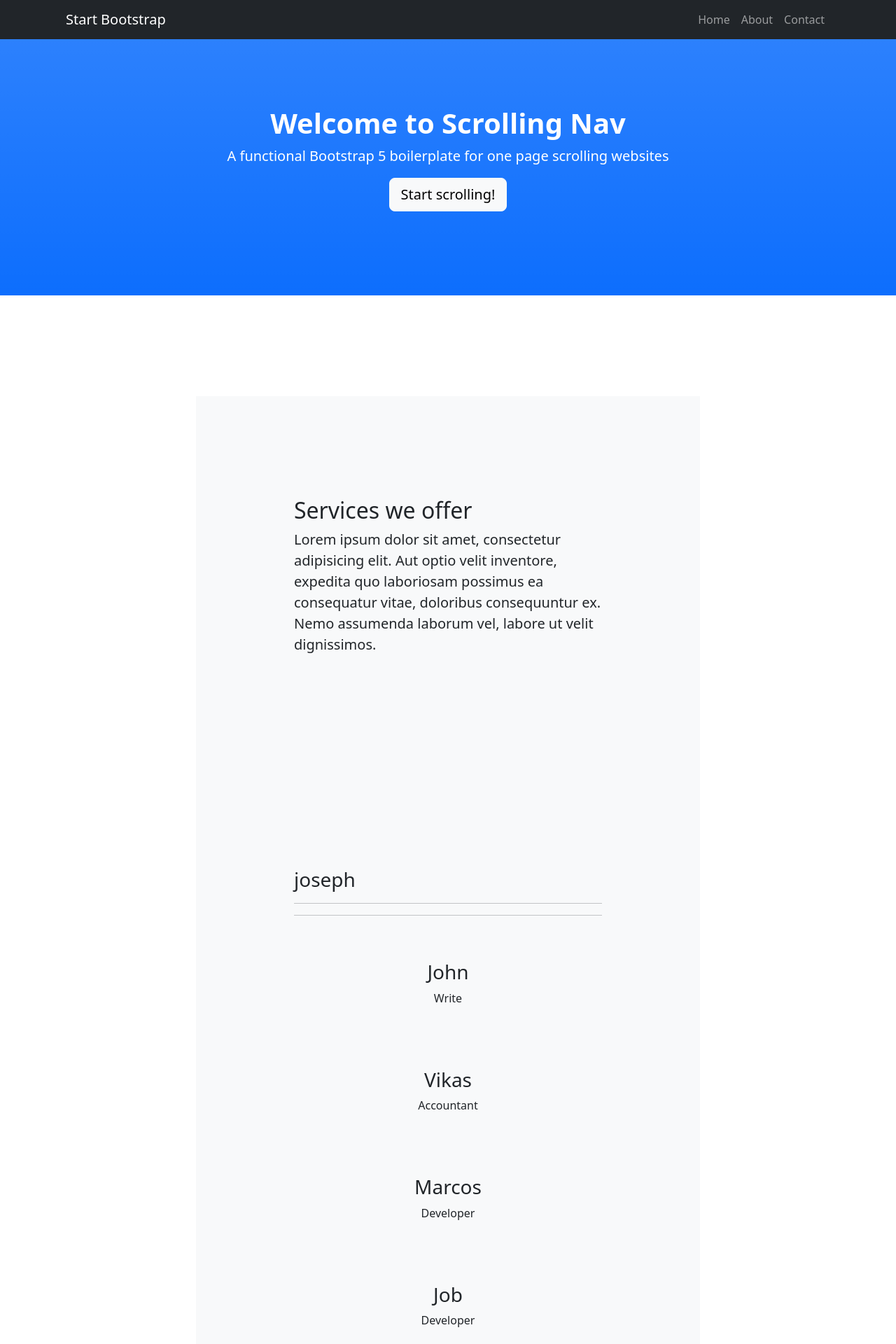
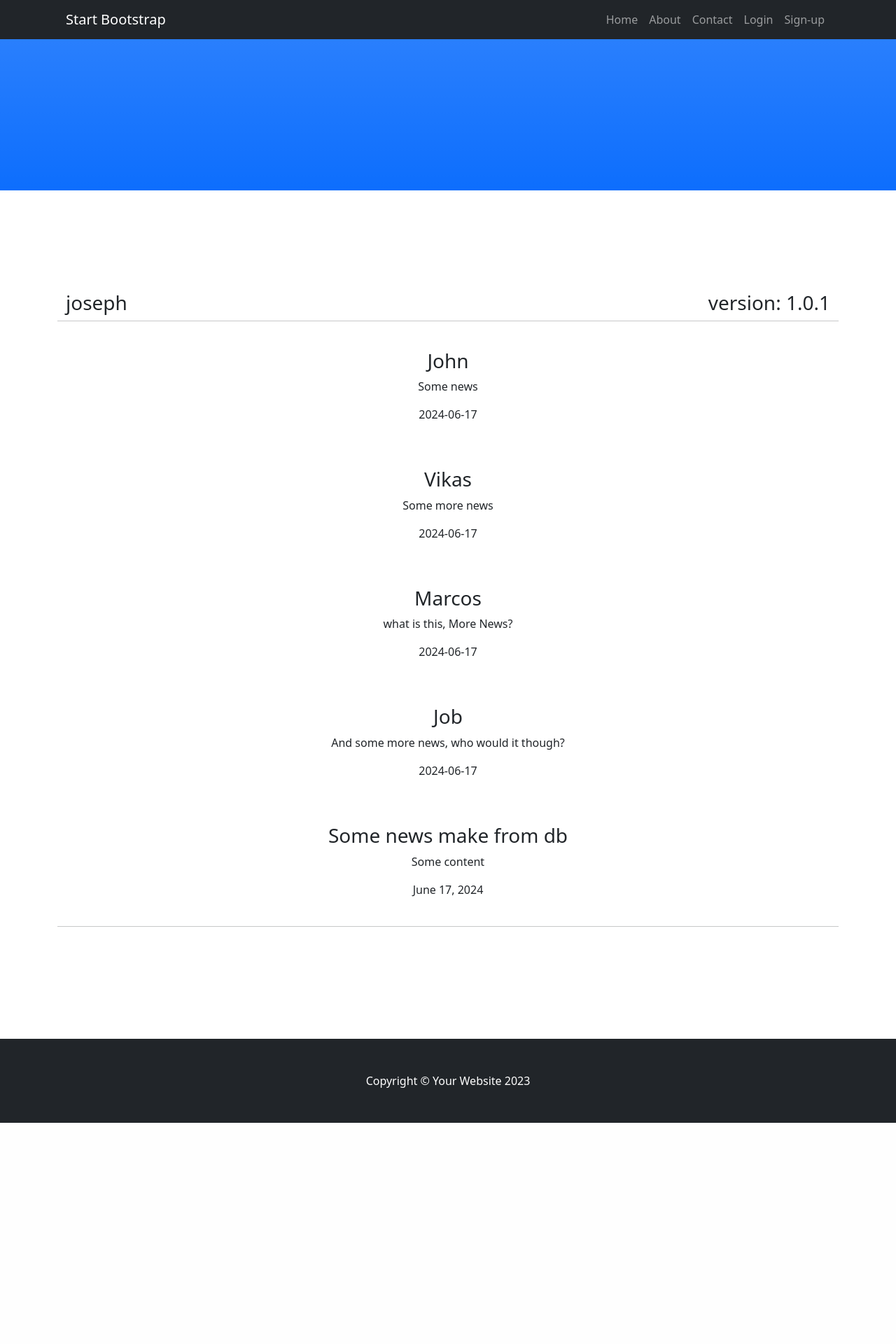
Before and after one commit to JoseJohnen/NewsPortafolioJJ, a Django app: page / in a window 1280 px wide. Shown: the top 1920 px of the page at 70% size. After the commit the page ends 1604 px from the top, so only its background shows below. Run offline with Django 5.2, Linux system fonts and the light colour scheme; data comes from the database, SQL or seed files in the repository; some libraries are stand-ins or nearby versions.

Commit message:
improvements

```diff
--- a/EjemploDjangoJJApp/models.py
+++ b/EjemploDjangoJJApp/models.py
@@ -1,12 +1,21 @@
 from django.db import models
 
 # Create your models here.
-class Member(models.Model):
-    fname = models.CharField(max_length=50)
-    lname = models.CharField(max_length=100)
-    email = models.EmailField(max_length=200, unique=True)
-    passwd = models.CharField(max_length=50)
-    age = models.IntegerField()
+# class Member(models.Model):
+    # fname = models.CharField(max_length=50)
+    # lname = models.CharField(max_length=100)
+    # email = models.EmailField(max_length=200, unique=True) # This is for having an example of unique
+    # passwd = models.CharField(max_length=50)
+    # age = models.IntegerField()
+
+    # def __str__(self):
+    #    return self.fname + " " + self.lname
+
+class News(models.Model):
+    title = models.CharField(max_length=50)
+    content = models.CharField(max_length=200)
+    date = models.DateField()
+
 
     def __str__(self):
-        return self.fname + " " + self.lname
+       return "<b>" + self.title + "</b><br/>" + self.content + "<br/>" + self.date
--- a/EjemploDjangoJJWeb/views.py
+++ b/EjemploDjangoJJWeb/views.py
@@ -1,6 +1,8 @@
 from django.shortcuts import HttpResponse, render, redirect
-from EjemploDjangoJJApp.models import Member
-from .forms import Memberform
+# from EjemploDjangoJJApp.models import Member
+from EjemploDjangoJJApp.models import News
+# from .forms import Memberform
+from .forms import Newsform
 from django.contrib import messages
 from django.contrib.auth.forms import UserCreationForm
 from django.contrib.auth.decorators import login_required
@@ -20,37 +22,66 @@ def dashboard(request):
 
 def homepage(request):
 
-    employes = [
+    news = [
         {
-            'name': 'John',
-            'designation':'Write'
+            'title': 'John',
+            'content':'Some news',
+            'date': '2024-06-17'
         },
         {
-            'name': 'Vikas',
-            'designation':'Accountant'
+            'title': 'Vikas',
+            'content':'Some more news',
+            'date': '2024-06-17'
         },
         {
-            'name': 'Marcos',
-            'designation':'Developer'
+            'title': 'Marcos',
+            'content':'what is this, More News?',
+            'date': '2024-06-17'
         },
         {
-            'name': 'Job',
-            'designation':'Developer'
+            'title': 'Job',
+            'content':'And some more news, who would it though?',
+            'date': '2024-06-17'
         },
     ]
 
+    # employes = [
+    #     {
+    #         'name': 'John',
+    #         'designation':'Write'
+    #     },
+    #     {
+    #         'name': 'Vikas',
+    #         'designation':'Accountant'
+    #     },
+    #     {
+    #         'name': 'Marcos',
+    #         'designation':'Developer'
+    #     },
+    #     {
+    #         'name': 'Job',
+    #         'designation':'Developer'
+    #     },
+    # ]
+
+    # anon=type('', (object, ), {})
+    # for m in Member.objects.all():
+    #     employes.append(type('', (object,), { "name" : m.fname+" "+m.lname, "designation":'Dbase'}) )
+
     anon=type('', (object, ), {})
-    for m in Member.objects.all():
-        employes.append(type('', (object,), { "name" : m.fname+" "+m.lname, "designation":'Dbase'}) )
+    for m in News.objects.all():
+        # news.append(type('', (object,), { m }) ) # If you format properly from the class, you use it like this, else, you make it like the next line
+        news.append(type('', (object,), { "title" : m.title, "content": m.content, "date": m.date }) )
 
-    data = {'name': "joseph",'version': "1.0.1",'employees':employes}
+    # data = {'name': "joseph",'version': "1.0.1",'employees':employes}
+    data = {'name': "joseph",'version': "1.0.1",'news':news}
     return render(request, 'index.html', data)
 
 def about(request):
     return render(request, 'about.html')
 
 def contact(request):
-    return HttpResponse('<h1>This is Contact Page</h1>')
+    return HttpResponse('<h1>This is the Contact Page</h1><br><br><p>Yes, it is like this because its here to show the example of using HttpResponse instead of render or something else in the view</p>')
 
 
 
@@ -60,20 +91,36 @@ def join(request):
         if form.is_valid():
             form.save()
         else:
-            fname = request.POST['fname']
-            lname = request.POST['lname']
-            email = request.POST['email']
-            passwd = request.POST['passwd']
-            age = request.POST['age']
+            title = request.POST['title']
+            content = request.POST['content']
+            date = request.POST['date']
             messages.success(request, ('There was an error in your form, please check it and try again'))
             #return redirect('join')
             return render(request, 'join.html', {
-                'fname' : fname,
-                'lname' : lname,
-                'email' : email,
-                'passwd' : passwd,
-                'age' : age,
+                'title' : title,
+                'content' : content,
+                'date' : date
             })
+
+    # if request.method == "POST":
+    #     form = Memberform(request.POST or None)
+    #     if form.is_valid():
+    #         form.save()
+    #     else:
+    #         fname = request.POST['fname']
+    #         lname = request.POST['lname']
+    #         email = request.POST['email']
+    #         passwd = request.POST['passwd']
+    #         age = request.POST['age']
+    #         messages.success(request, ('There was an error in your form, please check it and try again'))
+    #         #return redirect('join')
+    #         return render(request, 'join.html', {
+    #             'fname' : fname,
+    #             'lname' : lname,
+    #             'email' : email,
+    #             'passwd' : passwd,
+    #             'age' : age,
+    #         })
 
         messages.success(request, ('Your Form has been Submitted Successfully'))
         return redirect('home')
--- a/templates/base.html
+++ b/templates/base.html
@@ -11,6 +11,10 @@
     <link rel="icon" type="image/x-icon" href="{% static 'assets/favicon.ico' %}" />
     <!-- Core theme CSS (includes Bootstrap) -->
     <link href="{% static 'css/styles.css' %}" rel="stylesheet" />
+    <!-- Bootstrap core JS -->
+    <script src="https://cdn.jsdelivr.net/npm/bootstrap@5.2.3/dist/js/bootstrap.bundle.min.js"></script>
+    <!-- Core theme JS -->
+    <script src="{% static 'js/scripts.js' %}"></script>
   </head>
   <body id="page-top">
     <!-- Navigation -->
@@ -29,6 +33,22 @@
             <li class="nav-item">
               <a class="nav-link" href="{% url 'contact' %}">Contact</a>
             </li>
+            {% if user.is_authenticated %}
+              <li class="nav-item">
+                <a class="nav-link" href="{% url 'profile' %}">Welcome {{ user.username }}</a>
+              </li>
+              <form method="POST" class="nav-item" style="background-color: transparent; background-repeat: no-repeat; border: none; cursor: pointer; overflow: hidden; outline: none;" action="{% url 'logout' %}">
+                {% csrf_token %}
+                <button type="submit" class="nav-link">Logout</button>
+              </form>
+            {% else %}
+              <li class="nav-item">
+                <a class="nav-link" href="{% url 'login' %}">Login</a>
+              </li>
+              <li class="nav-item">
+                <a class="nav-link" href="{% url 'authView' %}">Sign-up</a>
+              </li>
+            {% endif %}
           </ul>
         </div>
       </div>
@@ -36,11 +56,10 @@
     <!-- Header -->
     <header class="bg-primary bg-gradient text-white">
       <div class="container px-4 text-center">
-        <h1 class="fw-bolder">Welcome to Scrolling Nav</h1>
-        <p class="lead">A functional Bootstrap 5 boilerplate for one page scrolling websites</p>
-        <a class="btn btn-lg btn-light" href="#about">Start scrolling!</a>
-        <br>
-        <br>
+        {% if user.is_authenticated %}
+          <h1 class="fw-bolder">Welcome to Scrolling Nav</h1>
+        {% endif %}
+        <br />
         {% if messages %}
           {% for message in messages %}
             <div class="alert alert-warning alert-dismissible fade show" role="alert">
@@ -52,42 +71,25 @@
       </div>
     </header>
     <!-- About section -->
-    <section id="about">
+    <section>
       <div class="container px-4">
         <div class="row gx-4 justify-content-center">
-          <div class="col-lg-8">
             {% block content %}
 
             {% endblock %}
-          </div>
-        </div>
-      </div>
-    </section>
-
-    <section id="about">
-      <div class="container px-4">
-        <div class="row gx-4 justify-content-center">
-          <div class="col-lg-8"></div>
-        </div>
-      </div>
-    </section>
-    <section id="about">
-      <div class="container px-4">
-        <div class="row gx-4 justify-content-center">
-          <div class="col-lg-8"></div>
         </div>
       </div>
     </section>
 
     <!-- Footer -->
-    <footer class="py-5 bg-dark">
+    <footer style=" position: relative;
+  bottom: 0;
+  width: 100%;
+  background-color: #333;
+  color:#fff;" class="py-5 bg-dark ">
       <div class="container px-4">
         <p class="m-0 text-center text-white">Copyright &copy; Your Website 2023</p>
       </div>
     </footer>
-    <!-- Bootstrap core JS -->
-    <script src="https://cdn.jsdelivr.net/npm/bootstrap@5.2.3/dist/js/bootstrap.bundle.min.js"></script>
-    <!-- Core theme JS -->
-    <script src="{% static 'js/scripts.js' %}"></script>
   </body>
 </html>
--- a/templates/index.html
+++ b/templates/index.html
@@ -1,50 +1,28 @@
 {% extends 'base.html' %}
 {% block content %}
-  <!-- Services section -->
-  <section class="bg-light" id="services">
-    <div class="container px-4">
-      <div class="row gx-4 justify-content-center">
-        <div class="col-lg-8">
-          <h2>Services we offer</h2>
-          <p class="lead">Lorem ipsum dolor sit amet, consectetur adipisicing elit. Aut optio velit inventore, expedita quo laboriosam possimus ea consequatur vitae, doloribus consequuntur ex. Nemo assumenda laborum vel, labore ut velit dignissimos.</p>
+  {% if name != '' %}
+    <div class="d-flex justify-content-between">
+      <h3>{{ name }}</h3><h3>version: {{ version }}</h3>
     </div>
+  {% else %}
+    <div class="d-flex justify-content-between">
+      <h3>Wops Wrong Person</h3><h3>version: {{ version }}</h3>
     </div>
-    </div>
-  </section>
-  <section class="bg-light" id="services">
-    <div class="container px-4">
-      <div class="row gx-4 justify-content-center">
-        <div class="col-lg-8">
-          {% if name != '' %}
-            <h3>{{ name }}</h3>
-          {% else %}
-            <h3>Wrong Person</h3>
   {% endif %}
   <hr />
-          <hr />
+  <div class="overflow-scroll">
   <center>
-            {% for emp in employees %}
+      {% comment %} {% for emp in employees %} {% endcomment %}
+      {% for emp in news %}
         <br />
-              <br />
-              <h3>{{ emp.name }}</h3>
-              <p>{{ emp.designation }}</p>
+        {% comment %} <h3>{{ emp.name }}</h3>
+        <p>{{ emp.designation }}</p> {% endcomment %}
+        <h3>{{ emp.title }}</h3>
+        <p>{{ emp.content }}</p>
+        <p>{{ emp.date }}</p>
         <br />
       {% endfor %}
     </center>
-          <h3>{{ version }}</h3>
   </div>
-      </div>
-    </div>
-  </section>
-  <!-- Contact section -->
-  <section id="contact">
-    <div class="container px-4">
-      <div class="row gx-4 justify-content-center">
-        <div class="col-lg-8">
-          <h2>Contact us</h2>
-          <p class="lead">Lorem ipsum dolor sit amet, consectetur adipisicing elit. Vero odio fugiat voluptatem dolor, provident officiis, id iusto! Obcaecati incidunt, qui nihil beatae magnam et repudiandae ipsa exercitationem, in, quo totam.</p>
-        </div>
-      </div>
-    </div>
-  </section>
+  <hr />
 {% endblock %}
```
Also changed, not shown: EjemploDjangoJJApp/admin.py (+5 -2 lines), EjemploDjangoJJWeb/forms.py (+10 -4 lines), EjemploDjangoJJWeb/settings.py (+12 -0 lines), templates/about.html (+0 -11 lines), templates/join.html (+12 -1 lines), EjemploDjangoJJApp/migrations/0002_news_delete_member.py (added), README.md, db.sqlite3. Lines whose indentation alone changed are shown as unchanged.
